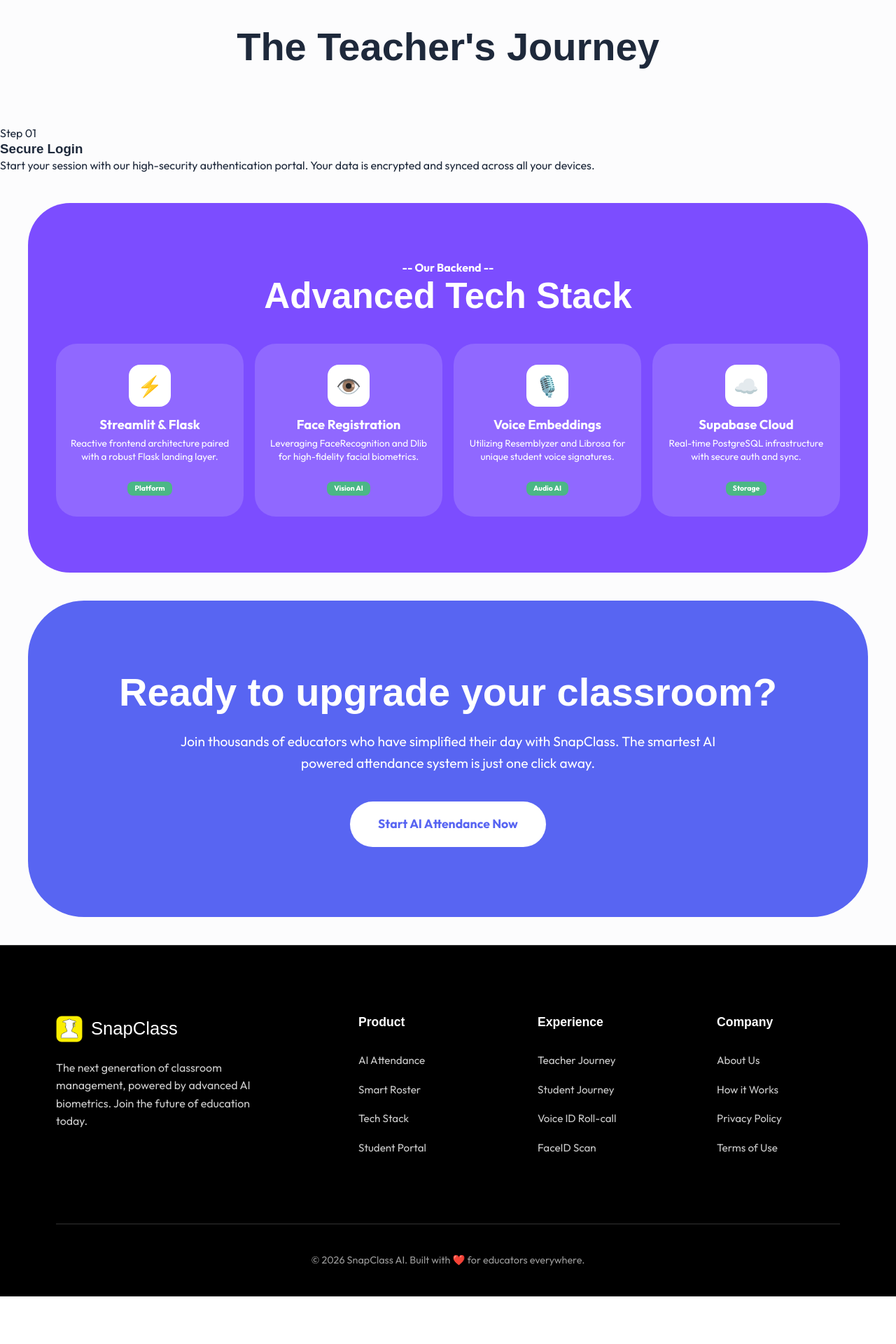
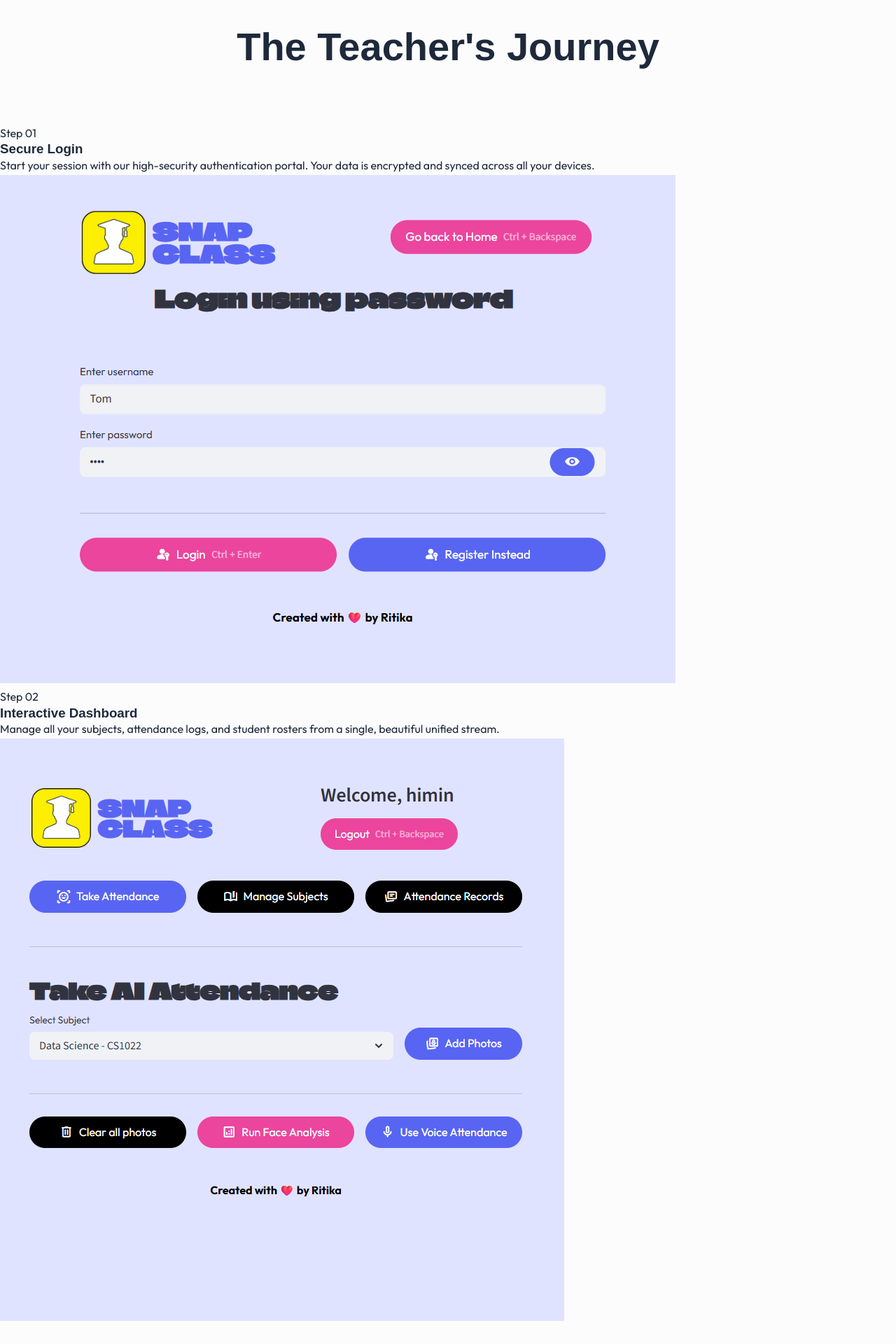
Before and after one commit to ritikasainii1234-cloud/snapclass-Landing_Page, a Flask app: page / in a window 1280 px wide. Shown: the part 1592-3512 px from the top of the page at 70% size. Before the commit the page ends 3444 px from the top, so only its background shows below. Run offline with Flask 3, Linux system fonts and the light colour scheme; some web fonts are replaced.

Commit message:
initial changes

```diff
--- a/templates/index.html
+++ b/templates/index.html
@@ -96,7 +96,26 @@
                     <p>Start your session with our high-security authentication portal. Your data is encrypted and
                         synced across all your devices.</p>
                 </div>
+                  <div class="flow-image">
+                    <img src="{{ url_for('static', filename='img/login.png') }}"
+                        alt="Login Portal">
+                </div>
+            </div>
 
+            <div class="flow-step">
+                <div class="flow-content">
+                    <span class="step-badge">Step 02</span>
+                    <h3>Interactive Dashboard</h3>
+                    <p>Manage all your subjects, attendance logs, and student rosters from a single, beautiful unified
+                        stream.</p>
+                </div>
+
+                  </div>
+                <div class="flow-image">
+                    <img src="{{ url_for('static', filename='img/teacher2.png') }}"
+                        alt="Teacher Dashboard">
+                </div>
+            </div>
 
 
     <section id="tech" class="tech-stack">
```
Also changed, not shown: static/img/login.png (added), static/img/t3.png (added), static/img/teacher2.png (added).
